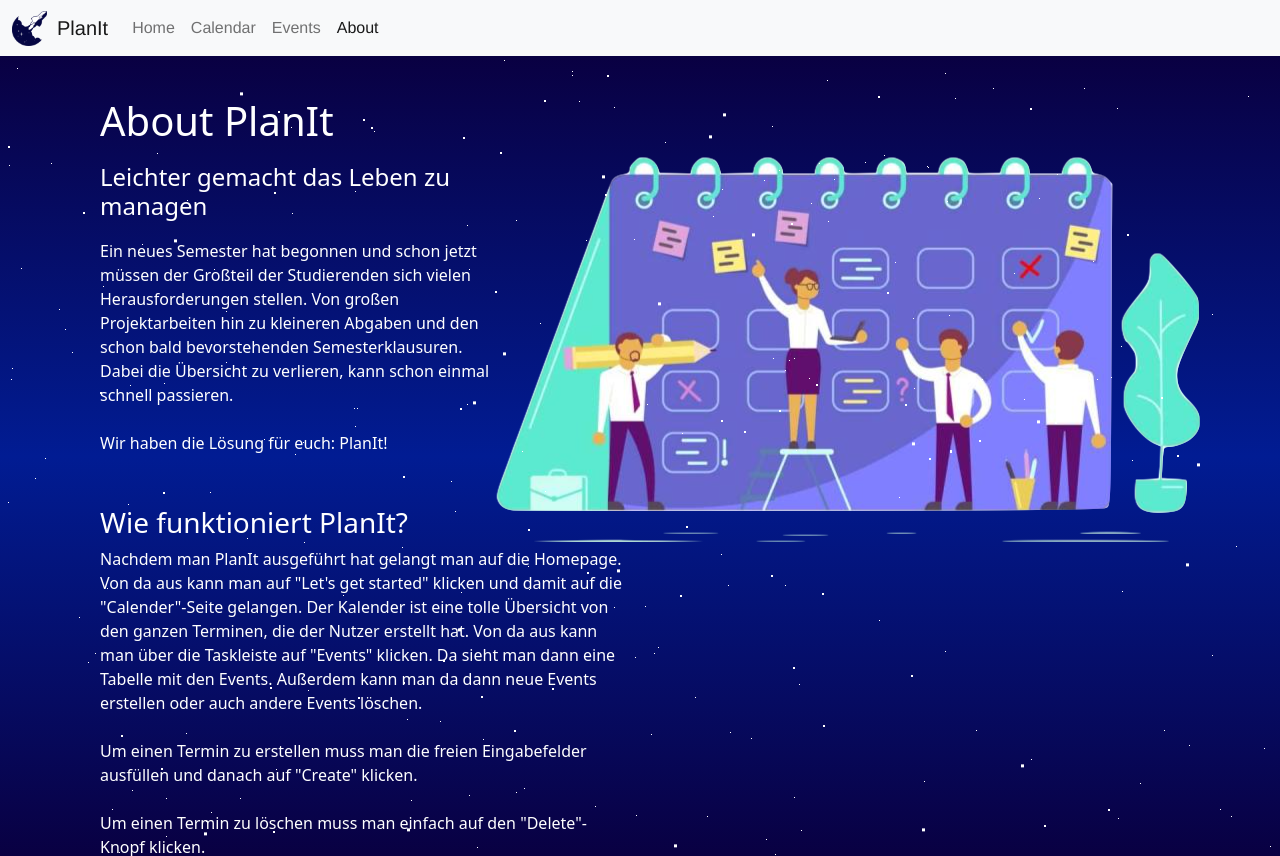
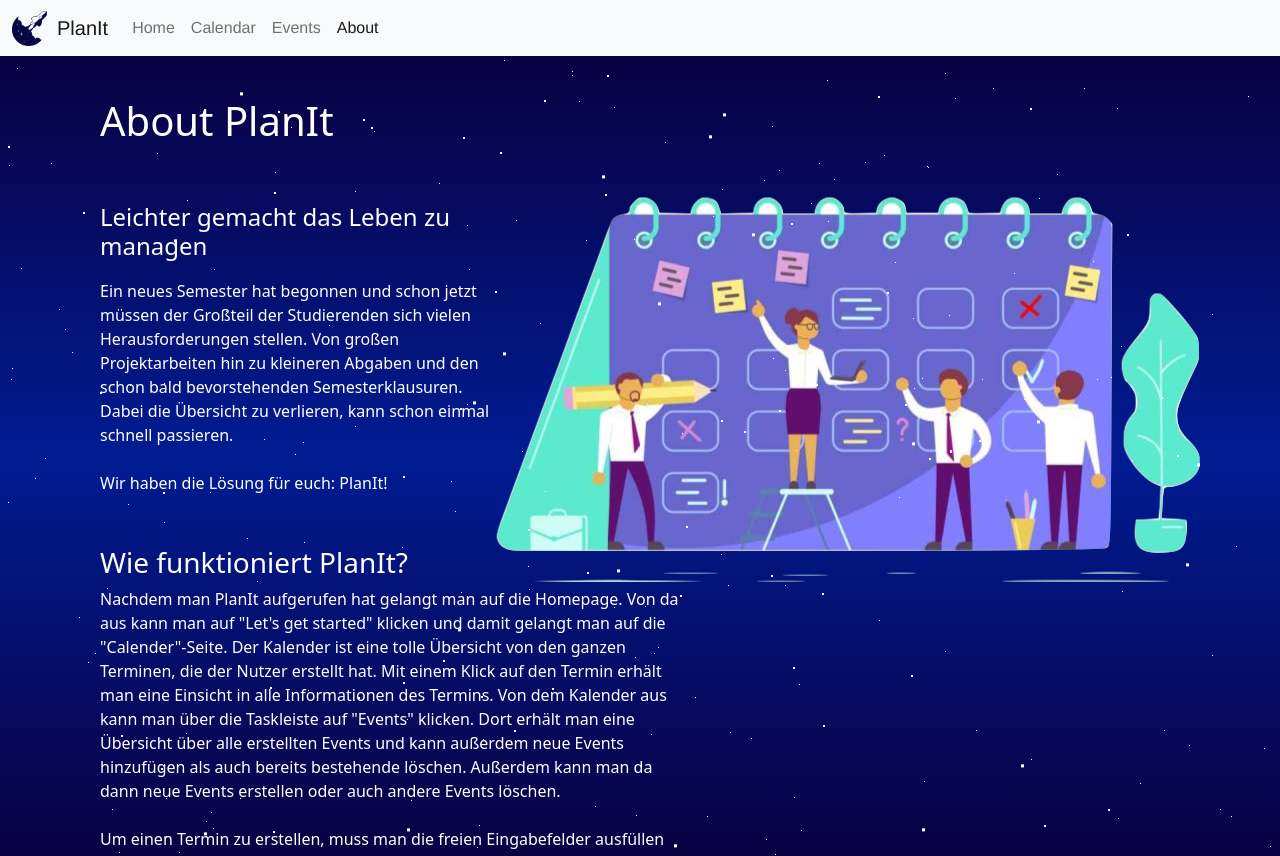
Before and after one commit to Eyad-Wahdan/PlanIt-Frontend, a Vue app: page /about in a window 1280 px wide. Built offline with nearby package versions, Linux system fonts and the light colour scheme.

Commit message:
adjust text in About

```diff
--- a/src/views/About.vue
+++ b/src/views/About.vue
@@ -22,13 +22,15 @@
         Wir haben die Lösung für euch: PlanIt!</p>
       <div class="work">
         <h3>Wie funktioniert PlanIt?</h3>
-        <p>Nachdem man PlanIt ausgeführt hat gelangt man auf die Homepage. Von da aus kann man auf "Let's get started" klicken und
-          damit auf die "Calender"-Seite gelangen. Der Kalender ist eine tolle Übersicht von den ganzen Terminen, die der Nutzer
-          erstellt hat. Von da aus kann man über die Taskleiste auf "Events" klicken. Da sieht man dann eine Tabelle mit den Events.
+        <p>Nachdem man PlanIt aufgerufen hat gelangt man auf die Homepage. Von da aus kann man auf "Let's get started" klicken und
+          damit gelangt man auf die "Calender"-Seite. Der Kalender ist eine tolle Übersicht von den ganzen Terminen, die der Nutzer
+          erstellt hat. Mit einem Klick auf den Termin erhält man eine Einsicht in alle Informationen des Termins.
+          Von dem Kalender aus kann man über die Taskleiste auf "Events" klicken.
+          Dort erhält man eine Übersicht über alle erstellten Events und kann außerdem neue Events hinzufügen als auch bereits bestehende löschen.
           Außerdem kann man da dann neue Events erstellen oder auch andere Events löschen.
           <br>
           <br>
-          Um einen Termin zu erstellen muss man die freien Eingabefelder ausfüllen und danach auf "Create" klicken.
+          Um einen Termin zu erstellen, muss man die freien Eingabefelder ausfüllen und danach auf "Create" klicken.
           <br>
           <br>
           Um einen Termin zu löschen muss man einfach auf den "Delete"-Knopf klicken.</p>
@@ -38,7 +40,7 @@
   <div class="box">
     <div class="warum_planit">
       <h3>Warum PlanIt?</h3>
-      <p>PlanIt ist ein sehr benutzerfreundliches Programm, das sehr übersichtlich und einfach anwendbar ist. Man kann in nur wenigen Sekunden einen Event erstellen und wieder Löschen.</p>
+      <p>PlanIt ist ein sehr benutzerfreundliches Programm, das sehr übersichtlich und einfach anwendbar ist. Man kann in nur wenigen Sekunden einen Event erstellen und wieder löschen.</p>
     </div>
     <div class="für_wen">
       <h3>Für wen ist PlanIt?</h3>
@@ -67,12 +69,12 @@ export default {
 }
 
 .paragraph {
-  max-width: 45%;
+  max-width: 50%;
   padding-top: 10px;
 }
 
 .warum_planit {
-  max-width: 50%;
+  max-width: 55%;
   padding: 20px 100px 100px;
   text-align: left;
 }
@@ -91,10 +93,11 @@ export default {
 
 .picture {
   padding-right: 60px;
+  padding-top: 40px;
 }
 
 .work{
-  max-width: 45%;
+  max-width: 50%;
   padding-top: 35px;
 }
 .body{
```
